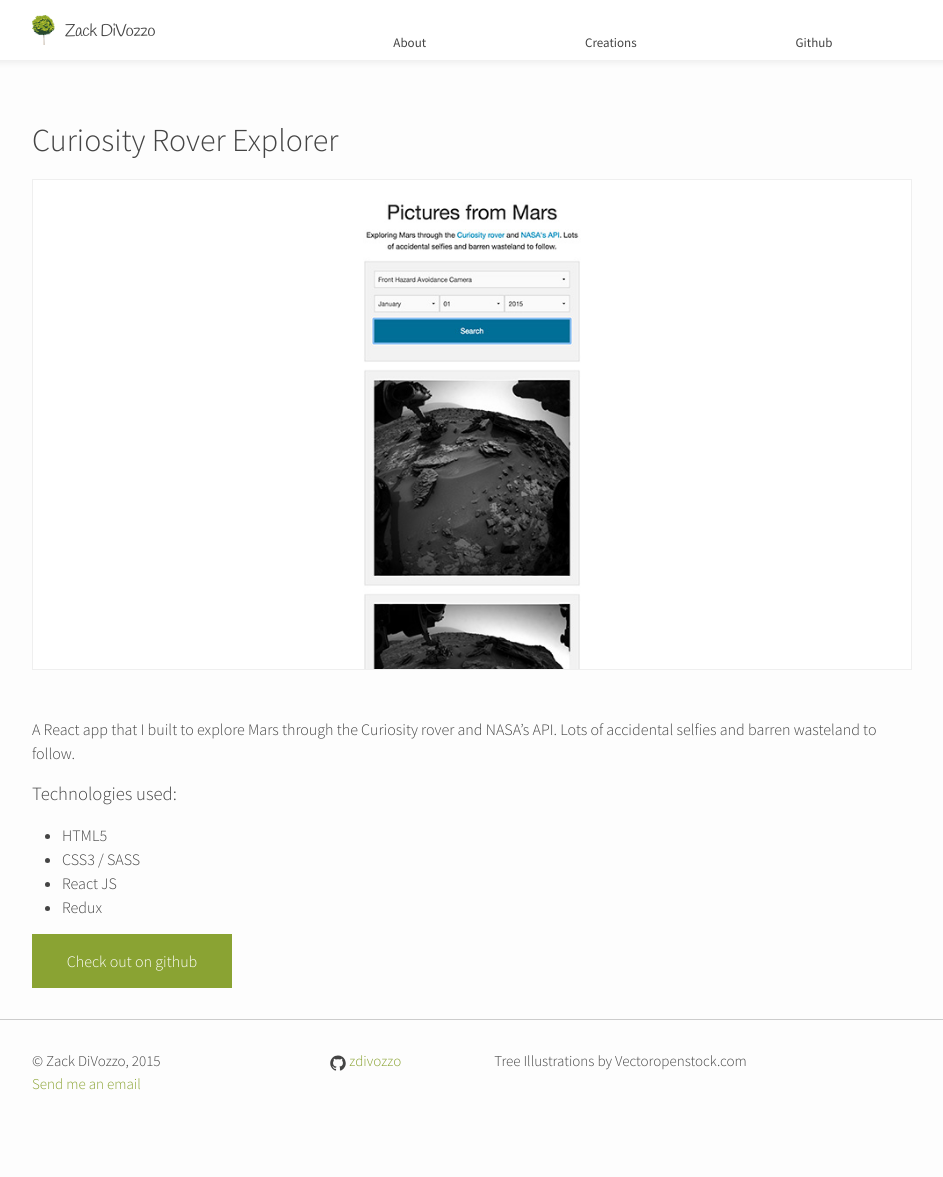
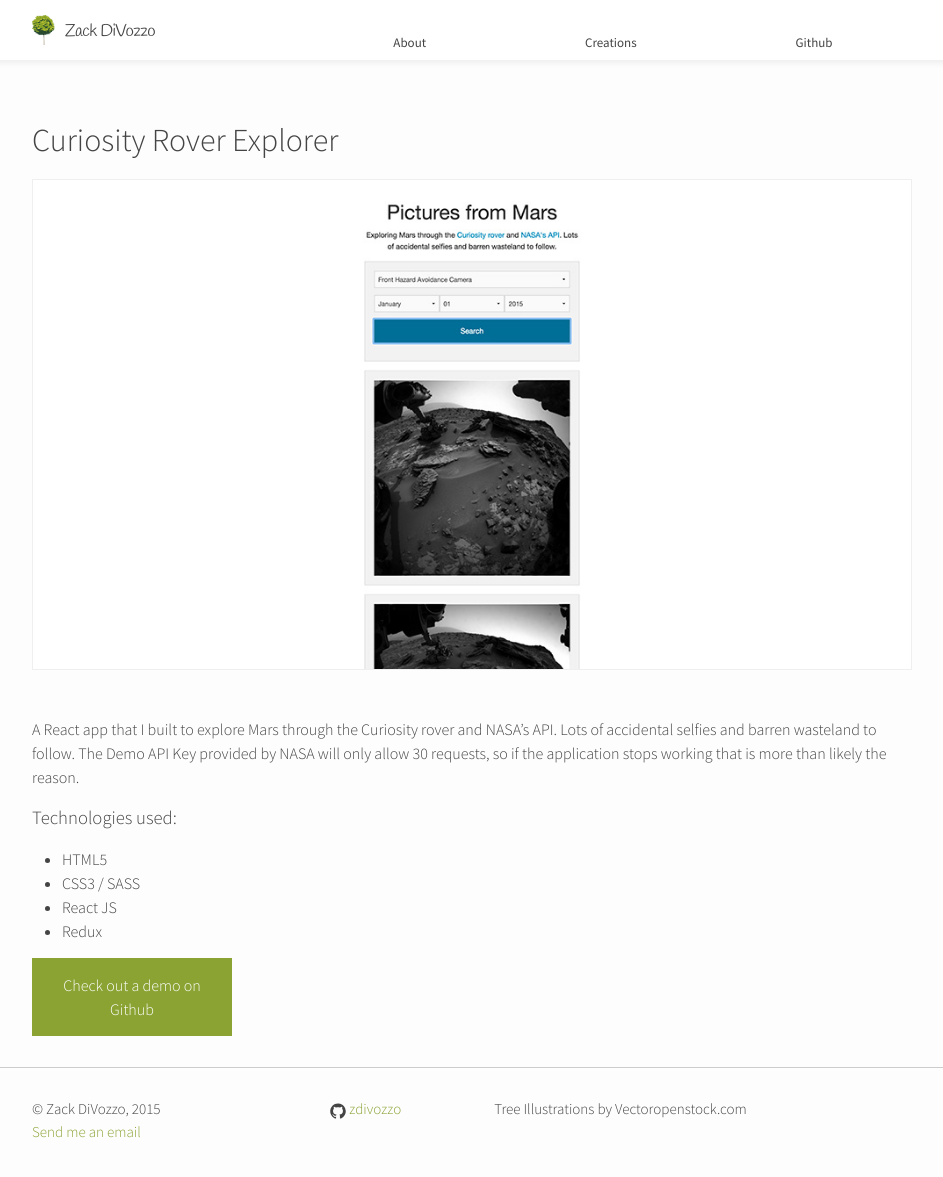
Before and after one commit to zdivozzo/portfolio-site, a Jekyll site: the page built from _posts/2015-11-12-Mars.markdown, in a window 1280 px wide and 1203 px high. Shown: the top 1177 px of the window, without its empty margins (168-1111 px from the left). Built offline with Jekyll 4.4.1, drawn with Linux system fonts in a browser that asks for light colours.

Commit message:
Curiosity updates

```diff
--- a/_posts/2015-11-12-Mars.markdown
+++ b/_posts/2015-11-12-Mars.markdown
@@ -8,7 +8,7 @@
 #Curiosity Rover Explorer
 <img src="{{ site.baseurl }}/images/mars.jpg" class="showcase" />
 
-A React app that I built to explore Mars through the Curiosity rover and NASA's API. Lots of accidental selfies and barren wasteland to follow.
+A React app that I built to explore Mars through the Curiosity rover and NASA's API. Lots of accidental selfies and barren wasteland to follow.  The Demo API Key provided by NASA will only allow 30 requests, so if the application stops working that is more than likely the reason.
 
 ###Technologies used:
 * HTML5
@@ -16,4 +16,4 @@
 * React JS
 * Redux
 
-[Check out on github](http://zdivozzo.github.io/curiosity-rover/){:class="portfolio-link-external"}
+[Check out a demo on Github](http://zdivozzo.github.io/curiosity-rover/){:class="portfolio-link-external"}
```
